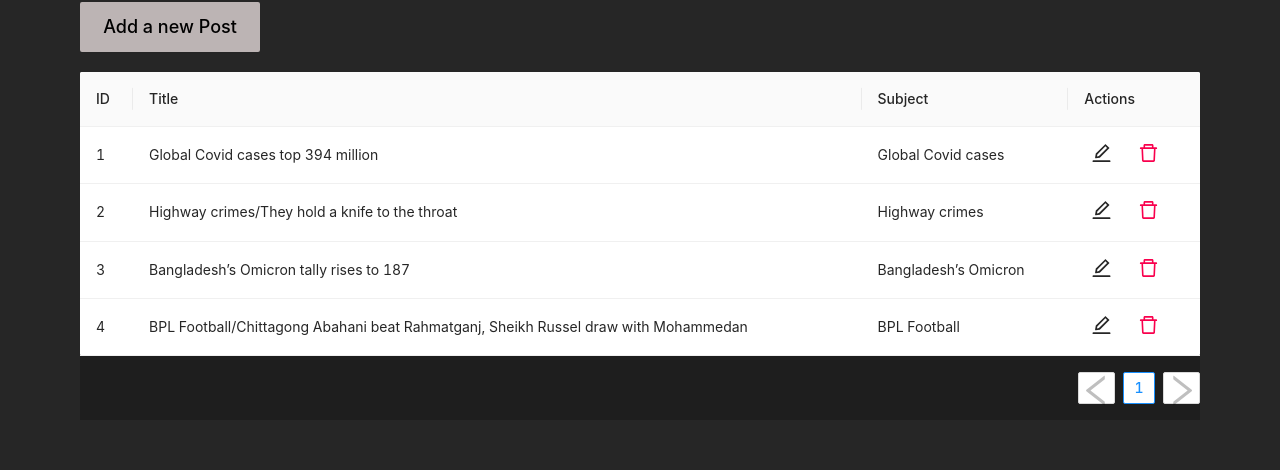
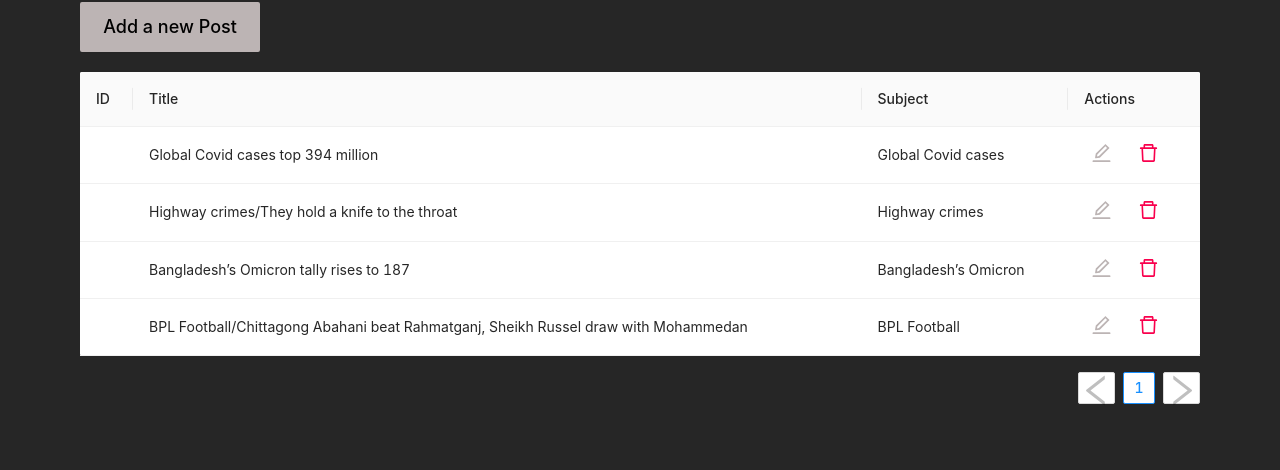
Before and after one commit to subarnasabirah/personal-website-demo, a React (Create React App) app: page /blog in a window 1280 px wide. Shown: the part 122-592 px from the top of the page. Built offline with nearby package versions, Linux system fonts and the light colour scheme.

Commit message:
fix: solve project build related bug

```diff
--- a/src/components/home/AboutSection.js
+++ b/src/components/home/AboutSection.js
@@ -16,7 +16,7 @@ export default function AboutSection() {
               <p className="p_text"> I started coding since I was in high school. Coding is also an art for me. I love it and now I have the opportunity to design along with the coding. I find it really interesting and I enjoyed the process a lot.</p>
               <p className="p_text">My vision is to make the world a better place. Now almost everything is becoming better than ever. It is time for us to create more good stuff that helps the world to become a better place.</p>
               <div className="about__button d__flex align__items__center">
-                <a href="# "><button className="about btn pointer">Download CV</button></a>
+              <button type="button" className="about btn pointer">Download CV</button>
               </div>
             </div>
           </div>
--- a/src/components/home/ContactBanner.js
+++ b/src/components/home/ContactBanner.js
@@ -8,7 +8,7 @@ export default function ContactBanner() {
                 <p className="project__mind">Have a project in mind</p>
                 <h3 className="contactBanner__heading">Let me help you</h3>
                 <div className="about__button  align__items__center">
-                    <a href="# : "><button className="about btn pointer">Contact Now</button></a>
+                    <button type="button" className="about btn pointer">Contact Now</button>
                 </div>
             </div>
         </div>
--- a/src/pages/Blog.js
+++ b/src/pages/Blog.js
@@ -1,34 +1,69 @@
 import { DeleteOutlined, EditOutlined } from '@ant-design/icons';
-import { Button, Input, Modal, Table } from 'antd';
+import { Button, Modal, Table } from 'antd';
 import 'antd/dist/antd.css';
 import React, { useState } from 'react';
 import './blog.css';
 
 export default function Blog() {
-    const [isEditing, setIsEditing] = useState(false);
+        const [isEditing, setIsEditing] = useState(false);
     const [editingPost, setEditingPost] = useState(null);
     const [dataSource, setDataSource] = useState([
         {
-            id: 1,
+            key: 1,
             title: 'Global Covid cases top 394 million',
             subject: 'Global Covid cases'
         },
           {
-            id: 2,
+           key: 2,
             title: 'Highway crimes/They hold a knife to the throat',
             subject: 'Highway crimes'
         },
             {
-            id: 3,
+           key: 3,
             title: 'Bangladesh’s Omicron tally rises to 187',
             subject: 'Bangladesh’s Omicron'
         },
         {
-            id: 4,
+            key: 4,
             title: 'BPL Football/Chittagong Abahani beat Rahmatganj, Sheikh Russel draw with Mohammedan',
             subject: 'BPL Football'
         },
     ])
+     const onAddPost = () => {
+        const randomNumber = parseInt(Math.random() * 1000, 10);
+        const newPost = {
+            id: randomNumber,
+            title: 'Title',
+            subject: 'Subject',
+        };
+        setDataSource((pre) =>  [...pre, newPost]);
+    };
+    const onDeletePost = (record) => {
+        Modal.confirm({
+            title: "Are you sure, you want to delete this post record?",
+            okText: 'Yes',
+            okType:'danger',
+            onOk: () => {
+                setDataSource((pre) => pre.filter((post) => post.id !== record.id));
+            },
+        });
+    };
+    const onEditPost = (record) => {
+        setIsEditing(true);
+        setEditingPost({...record});
+    };
+    const resetEditing = () => {
+        setIsEditing(false);
+        setEditingPost(null);
+    }
+    const editDelete = record =>  (
+            <>
+                <EditOutlined onClick={() => onEditPost(record)} style={{ color: "#bcb4b4", height: "20px" }} />
+                <DeleteOutlined onClick={() => onDeletePost(record)} style={{ color: "#f9004d", marginLeft: 12, height: "20px" }} />
+            </>
+        )
+
+
 
     const columns = [
         {
@@ -49,88 +84,39 @@ export default function Blog() {
         {
             key: '4',
             title: 'Actions',
-            render: (record) => {
-                return (
-                    <>
-                        <EditOutlined onClick={() => {
-                            onEditPost(record)
-                        }} style={{ color: "#bcb4b4;",  height: "20px"}} />
-                        <DeleteOutlined onClick={() => {
-                            onDeletePost(record)
-                        }} style={{ color: "#f9004d", marginLeft: 12, height: "20px"}} />
-                    </>
-                );
-            },
+            render: editDelete
+
         },
     ];
-    const onAddPost = () => {
-        const randomNumber = parseInt(Math.random() * 1000);
-        const newPost = {
-            id: randomNumber,
-            title: 'Title',
-            subject: 'Subject',
-        };
-        setDataSource((pre) => {
-            return [...pre, newPost];
-        });
-    };
-    const onDeletePost = (record) => {
-        Modal.confirm({
-            title: "Are you sure, you want to delete this post record?",
-            okText: 'Yes',
-            okType:'danger',
-            onOk: () => {
-                setDataSource((pre) => {
-                return pre.filter((post) => post.id !== record.id);
-                });
-            },
-        });
-    };
-    const onEditPost = (record) => {
-        setIsEditing(true);
-        setEditingPost({...record});
-    };
-    const resetEditing = () => {
-        setIsEditing(false);
-        setEditingPost(null);
-    }
+
+
     return (
         <div className="blog">
             <div className="blog__header">
                 <Button className="add__postbtn" onClick={onAddPost}>Add a new Post</Button>
-                <Table style={{ backgroundColor: "#1e1e1e", color:"#bcb4b4" }} columns={columns} dataSource={dataSource}></Table>
+                <Table columns={columns} dataSource={dataSource} />
                 <Modal
                     title="Edit Post"
                     visible={isEditing}
                     okText="Save"
-                    onCancel={() => {
-                        resetEditing();
-
-                    }}
+                    onCancel={() => resetEditing()}
                     onOk={() => {
-                        setDataSource((pre) => {
-                            return pre.map((post) => {
+                        setDataSource((pre) => pre?.map((post) => {
                                 if (post.id === editingPost.id) {
-                                    return editingPost;
-                                } else {
-                                    return post;
+                                    return editingPost
                                 }
-                            });
-                        });
+                            return post
+                            })
+                        )
                          resetEditing();
-
                     }}
                 >
-                    <Input value={editingPost?.title} onChange={(e) => {
-                        setEditingPost((pre) => {
-                            return { ...pre, title: e.target.value }
-                        });
+                    {/* <Input value={editingPost?.title} onChange={(e) => {
+                        setEditingPost((pre) => { ...pre, title: e.target.value });
                     }} />
                     <Input value={editingPost?.subject} onChange={(e) => {
-                        setEditingPost((pre) => {
-                            return { ...pre, subject: e.target.value }
-                        });
-                    }} />
+                        setEditingPost((pre) => { ...pre, subject: e.target.value });
+                    }} /> */}
 
 
                 </Modal>
```
Also changed, not shown: 2 other files (tests, documents, lock files or other folders).
